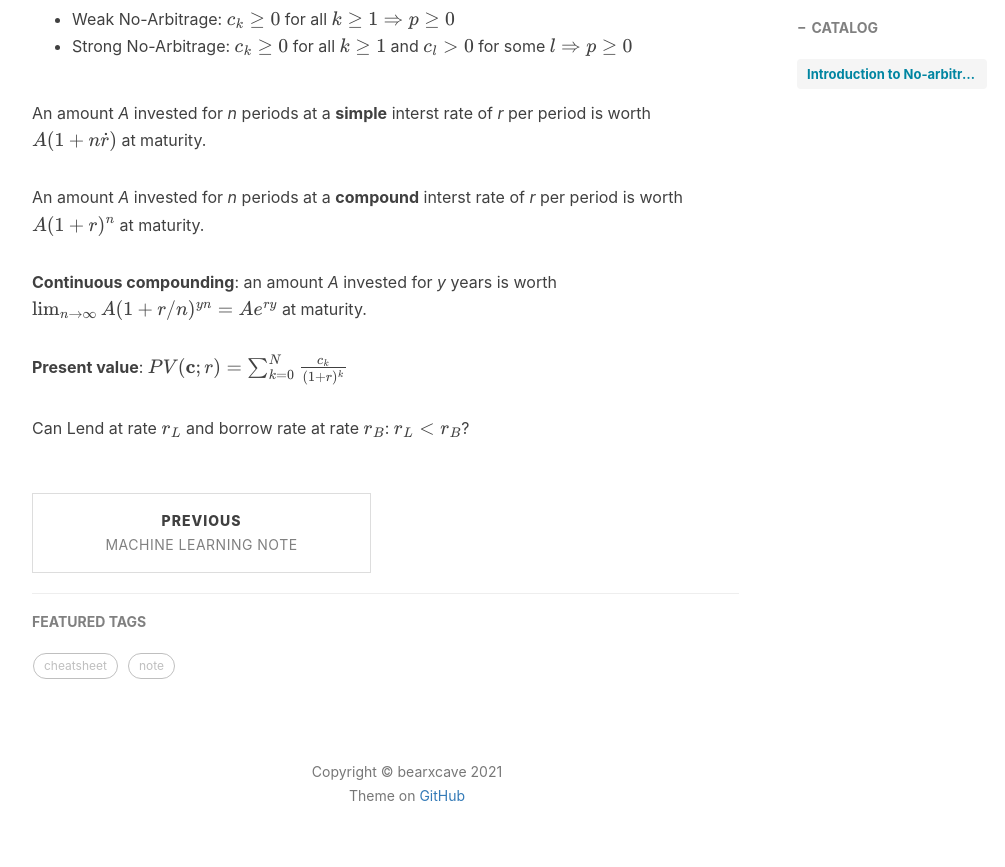
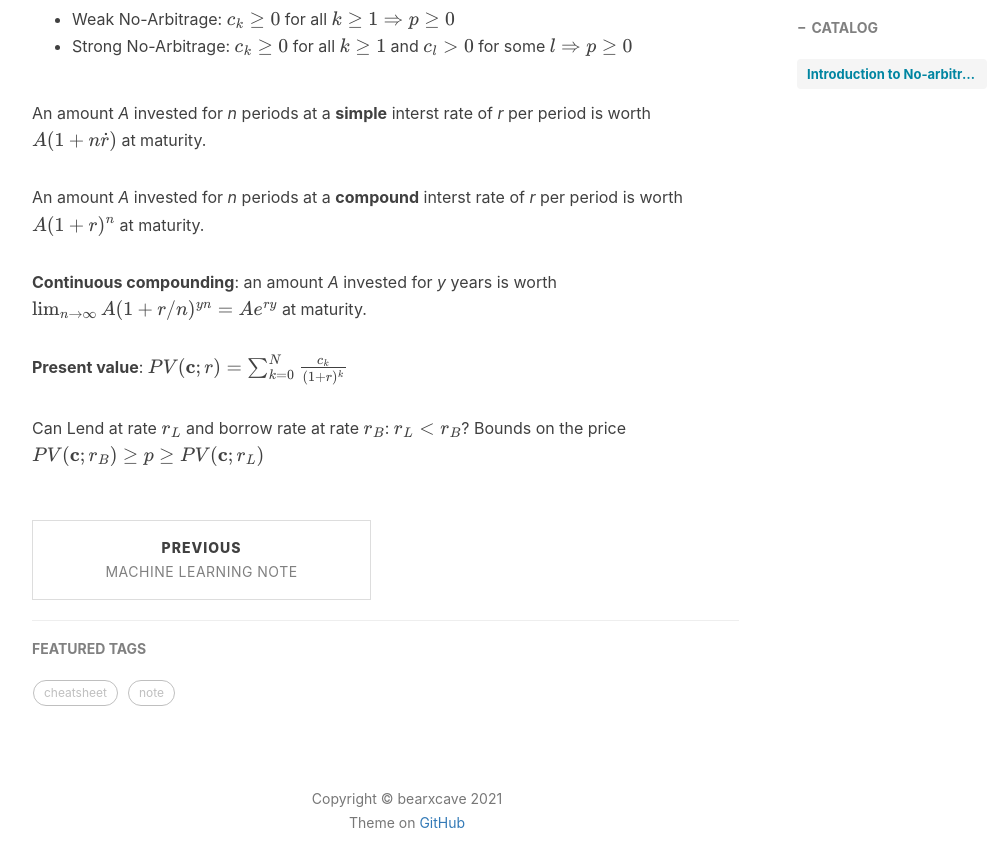
Before and after one commit to Bearxcave/Bearxcave.github.io, a Jekyll site: the page built from _posts/2021-03-12-cheatsheet-FE&RM-I.md, in a window 1280 px wide and 900 px high, scrolled down 675 px. Shown: the top 867 px of the window, without its empty margins (233-1238 px from the left). Built offline with Jekyll 4.4.1, drawn with Linux system fonts in a browser that asks for light colours; nearby versions of some CDN libraries; formulas are drawn with MathJax 3; comment, search, counter and statistics services are not loaded.

Commit message:
Update 2021-03-12-cheatsheet-FE&RM-I.md

```diff
--- a/_posts/2021-03-12-cheatsheet-FE&RM-I.md
+++ b/_posts/2021-03-12-cheatsheet-FE&RM-I.md
@@ -26,4 +26,4 @@
 
 __Present value__: $PV(\mathbf{c}; r) = \sum_{k=0}^N \frac{c_k}{(1+r)^k}$
 
-Can Lend at rate $r_L$ and borrow rate at rate $r_B$: $r_L < r_B$?
+Can Lend at rate $r_L$ and borrow rate at rate $r_B$: $r_L < r_B$? Bounds on the price $PV(\mathbf{c}; r_B) \geq p \geq PV(\mathbf{c}; r_L)$
```
